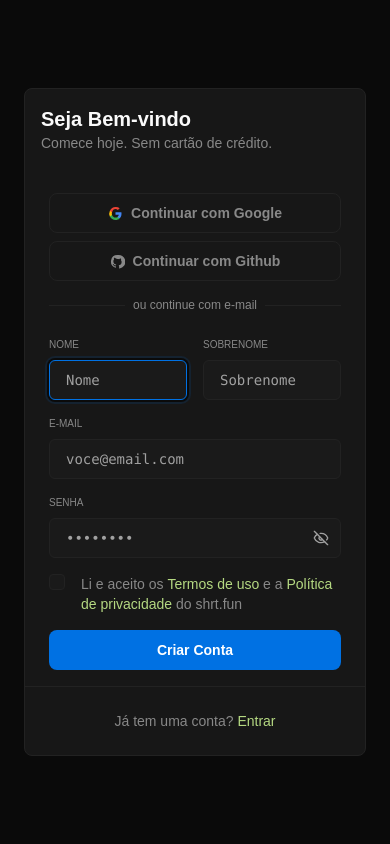
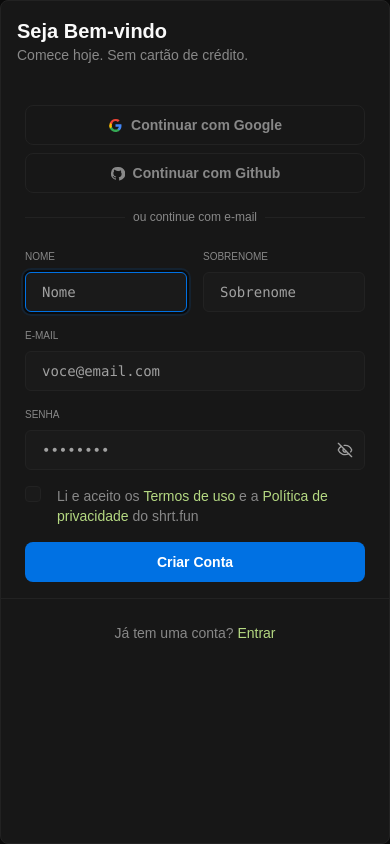
Before and after one commit to censuradho/shrt.fun-app, a React (Vite) app: page /signup in a window 390 px wide. Built offline with nearby package versions, Linux system fonts and the light colour scheme; no server answers.

Commit message:
fix(signup): enhance layout responsiveness and structure in sign-up screen

```diff
--- a/src/screens/public/signUp/index.tsx
+++ b/src/screens/public/signUp/index.tsx
@@ -8,9 +8,9 @@ export function SignUpScreen () {
   const viewModel = useSignUpViewModel()
 
   return (
-    <main className="flex flex-col items-center justify-center h-full w-full min-h-dvh p-6">
+    <main className="flex flex-col items-center justify-center h-full w-full min-h-dvh lg:p-6">
       <div
-        className="w-full max-w-[450px] mx-auto bg-card rounded-md border border-outline"
+        className="w-full flex-1 lg:max-w-[650px] mx-auto  bg-card rounded-md border border-outline"
       >
         {viewModel.isSignUpSuccessful  && (
           <div className="p-6 flex flex-col gap-4 items-center justify-center min-h-[300px]">
@@ -46,11 +46,13 @@ export function SignUpScreen () {
           </div>
         )}
         {!viewModel.isSignUpSuccessful && (
-          <SignUpForm
-            form={viewModel.form}
-            onSubmit={viewModel.handleSubmit}
-            isPending={viewModel.isPending}
-          />
+          <div className="max-w-[650px] mx-auto">
+            <SignUpForm
+              form={viewModel.form}
+              onSubmit={viewModel.handleSubmit}
+              isPending={viewModel.isPending}
+            />
+          </div>
         )}
       </div>
     </main>
```
